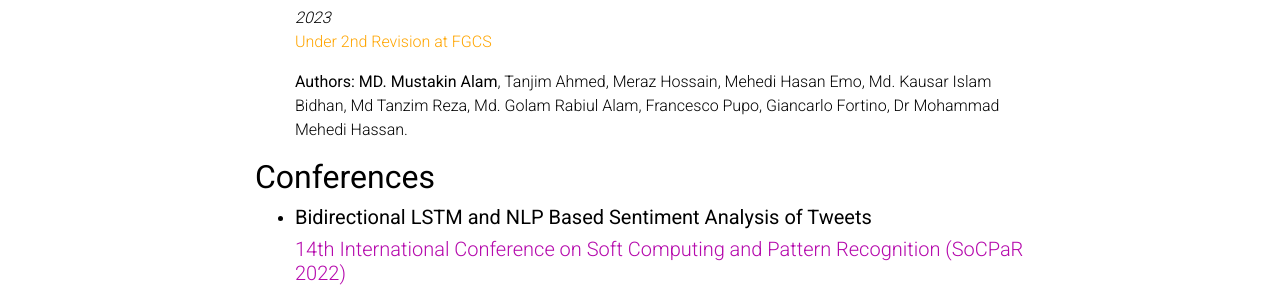
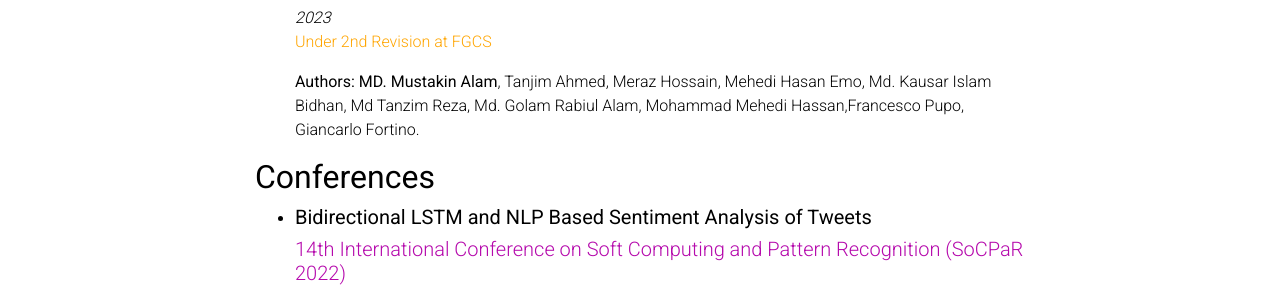
Before and after one commit to mustakinalam/mustakinalam.github.io, a Jekyll site: the page built from _pages/publications.md, in a window 1280 px wide and 900 px high. Shown: the part 342-631 px from the top of the window. Built offline with Jekyll 4.4.1, drawn with Linux system fonts in a browser that asks for light colours; comment, search, counter and statistics services are not loaded; a style sheet for code colours, icons or effects is not loaded.

```diff
--- a/_pages/publications.md
+++ b/_pages/publications.md
@@ -12,7 +12,7 @@ nav_order: 5
 <h5><a href="https://www.sciencedirect.com/journal/future-generation-computer-systems">Future Generation Computer Systems (FGCS)</a> <b>Q1, IF: 7.307</b></h5>
 <i>2023</i><br>
 <p style="color: orange">Under 2nd Revision at FGCS</p>
-<b>Authors:</b> <b>MD. Mustakin Alam</b>, Tanjim Ahmed, Meraz Hossain, Mehedi Hasan Emo, Md. Kausar Islam Bidhan, Md Tanzim Reza, Md. Golam Rabiul Alam, Francesco Pupo, Giancarlo Fortino, Dr Mohammad Mehedi Hassan.<br>
+<b>Authors:</b> <b>MD. Mustakin Alam</b>, Tanjim Ahmed, Meraz Hossain, Mehedi Hasan Emo, Md. Kausar Islam Bidhan, Md Tanzim Reza, Md. Golam Rabiul Alam, Mohammad Mehedi Hassan,Francesco Pupo, Giancarlo Fortino.<br>
 </ul>
 <h2><b>Conferences</b></h2>
 <ul>
```
Also changed, not shown: 1 other file.
